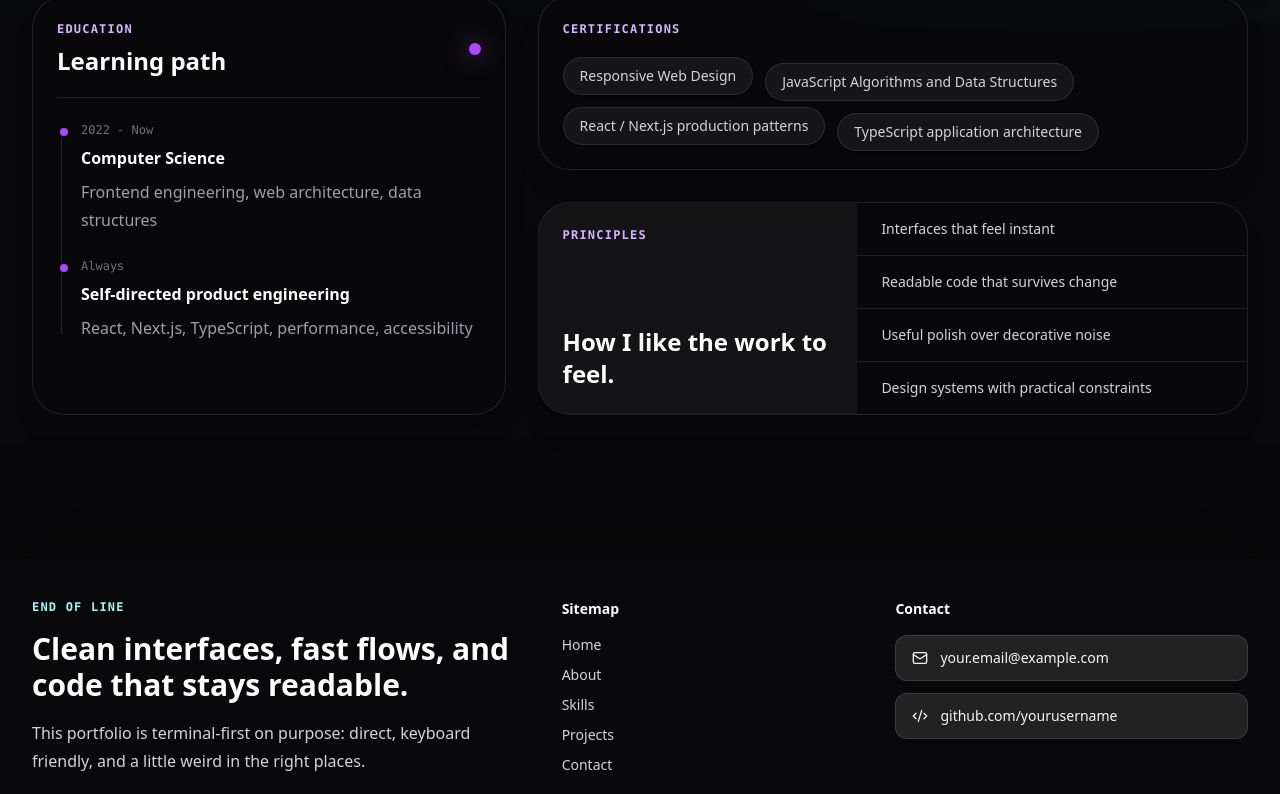
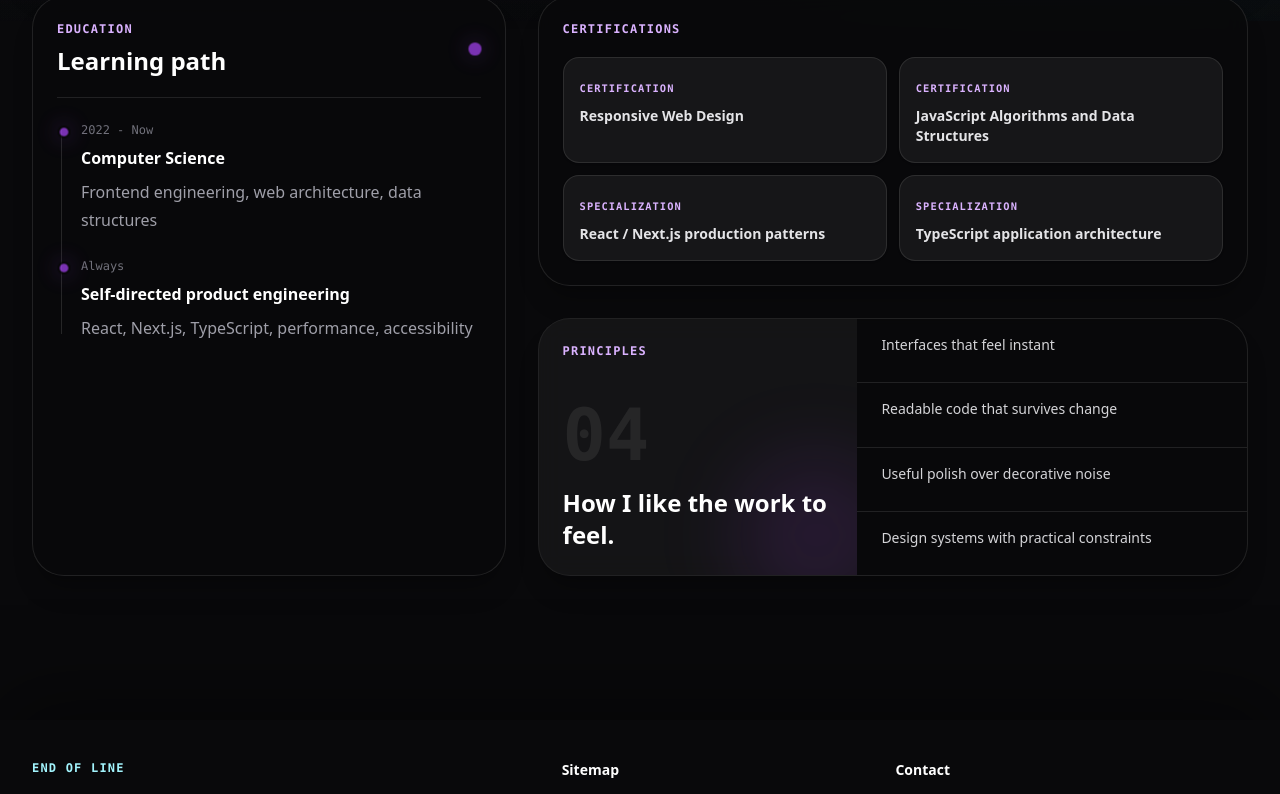
Before and after one commit to alireza-hq/portfolio, a Next.js app: page /about in a window 1280 px wide. Shown: the part 779-1573 px from the top of the page. Built offline with nearby package versions, Linux system fonts and the light colour scheme.

Commit message:
feat: polish contact and about sections

```diff
--- a/package.json
+++ b/package.json
@@ -15,6 +15,7 @@
     "next-themes": "^0.4.6",
     "react": "19.2.4",
     "react-dom": "19.2.4",
+    "react-icons": "^5.6.0",
     "tailwind-merge": "^3.6.0"
   },
   "devDependencies": {
--- a/src/components/layout/Footer.tsx
+++ b/src/components/layout/Footer.tsx
@@ -1,5 +1,7 @@
 import Link from 'next/link'
-import { ArrowUpRight, Code2, Mail } from 'lucide-react'
+import { ArrowUpRight } from 'lucide-react'
+import { FaGithub, FaLinkedinIn } from 'react-icons/fa6'
+import { MdOutlineMail } from 'react-icons/md'
 
 const sitemap = [
   { href: '/', label: 'Home' },
@@ -11,14 +13,19 @@ const sitemap = [
 
 const contactLinks = [
   {
+    href: 'https://github.com/yourusername',
+    label: 'github.com/yourusername',
+    icon: FaGithub,
+  },
+  {
+    href: 'https://linkedin.com/in/yourusername',
+    label: 'linkedin.com/in/yourusername',
+    icon: FaLinkedinIn,
+  },
+  {
     href: 'mailto:your.email@example.com',
     label: 'your.email@example.com',
-    icon: Mail,
-  },
-  {
-    href: 'https://github.com/yourusername',
-    label: 'github.com/yourusername',
-    icon: Code2,
+    icon: MdOutlineMail,
   },
 ]
 
--- a/src/features/about/components/AboutPage.tsx
+++ b/src/features/about/components/AboutPage.tsx
@@ -12,10 +12,22 @@ const education = [
 ]
 
 const certifications = [
-  'Responsive Web Design',
-  'JavaScript Algorithms and Data Structures',
-  'React / Next.js production patterns',
-  'TypeScript application architecture',
+  {
+    title: 'Responsive Web Design',
+    issuer: 'Certification',
+  },
+  {
+    title: 'JavaScript Algorithms and Data Structures',
+    issuer: 'Certification',
+  },
+  {
+    title: 'React / Next.js production patterns',
+    issuer: 'Specialization',
+  },
+  {
+    title: 'TypeScript application architecture',
+    issuer: 'Specialization',
+  },
 ]
 
 const values = [
@@ -87,13 +99,13 @@ export function AboutPage() {
                   Learning path
                 </h2>
               </div>
-              <span className='h-3 w-3 rounded-full bg-purple-500 shadow-[0_0_24px_rgb(168_85_247/0.75)]' />
+              <span className='education-orb h-3 w-3 rounded-full bg-purple-500 shadow-[0_0_24px_rgb(168_85_247/0.75)]' />
             </div>
 
             <div className='relative mt-6 grid gap-6 pl-6 before:absolute before:top-2 before:bottom-2 before:left-1 before:w-px before:bg-slate-900/10 dark:before:bg-white/12'>
               {education.map((item) => (
                 <article key={item.title} className='relative'>
-                  <span className='absolute top-1 -left-[1.42rem] h-3 w-3 rounded-full border-2 border-white bg-purple-500 dark:border-zinc-950' />
+                  <span className='education-orb absolute top-1 -left-[1.42rem] h-3 w-3 rounded-full border-2 border-white bg-purple-500 dark:border-zinc-950' />
                   <p className='font-mono text-xs text-slate-500 dark:text-zinc-500'>
                     {item.period}
                   </p>
@@ -113,27 +125,38 @@ export function AboutPage() {
               <p className='font-mono text-xs font-semibold tracking-widest text-purple-600 uppercase dark:text-purple-300'>
                 certifications
               </p>
-              <div className='mt-5 flex flex-wrap gap-3'>
-                {certifications.map((item, index) => (
-                  <span
-                    key={item}
-                    className='rounded-full border border-slate-900/10 bg-slate-50 px-4 py-2 text-sm font-medium text-slate-700 shadow-sm shadow-slate-900/5 dark:border-white/10 dark:bg-white/6 dark:text-zinc-300'
-                    style={{ transform: `translateY(${index % 2 ? 6 : 0}px)` }}
+              <div className='mt-5 grid gap-3 sm:grid-cols-2'>
+                {certifications.map((item) => (
+                  <a
+                    key={item.title}
+                    href='#'
+                    className='group rounded-2xl border border-slate-900/10 bg-slate-50/90 p-4 shadow-sm shadow-slate-900/5 transition hover:-translate-y-0.5 hover:border-purple-400/40 hover:bg-white dark:border-white/10 dark:bg-white/6 dark:hover:bg-white/10'
                   >
-                    {item}
-                  </span>
+                    <span className='font-mono text-[0.65rem] font-semibold tracking-widest text-purple-600 uppercase dark:text-purple-300'>
+                      {item.issuer}
+                    </span>
+                    <span className='mt-2 block text-sm font-semibold text-slate-800 group-hover:text-purple-700 dark:text-zinc-200 dark:group-hover:text-purple-200'>
+                      {item.title}
+                    </span>
+                  </a>
                 ))}
               </div>
             </div>
 
             <div className='grid overflow-hidden rounded-[2rem] border border-slate-900/10 bg-white/80 shadow-xl shadow-slate-900/5 backdrop-blur-md sm:grid-cols-[0.9fr_1.1fr] dark:border-white/10 dark:bg-zinc-950/80 dark:shadow-black/20'>
-              <div className='flex flex-col justify-between bg-slate-100/80 p-6 dark:bg-white/5'>
+              <div className='relative flex min-h-64 flex-col justify-between overflow-hidden bg-slate-100/80 p-6 dark:bg-white/5'>
+                <div className='absolute -right-10 -bottom-10 h-40 w-40 rounded-full bg-purple-500/12 blur-2xl' />
                 <p className='font-mono text-xs font-semibold tracking-widest text-purple-600 uppercase dark:text-purple-300'>
                   principles
                 </p>
-                <h2 className='mt-12 text-2xl font-semibold text-slate-950 dark:text-white'>
-                  How I like the work to feel.
-                </h2>
+                <div className='relative'>
+                  <p className='font-mono text-7xl leading-none font-semibold text-slate-950/5 dark:text-white/8'>
+                    04
+                  </p>
+                  <h2 className='mt-4 text-2xl font-semibold text-slate-950 dark:text-white'>
+                    How I like the work to feel.
+                  </h2>
+                </div>
               </div>
 
               <div className='grid divide-y divide-slate-900/10 dark:divide-white/10'>
--- a/src/features/contact/components/ContactPage.tsx
+++ b/src/features/contact/components/ContactPage.tsx
@@ -1,38 +1,138 @@
 import Link from 'next/link'
-import { Code2, Mail } from 'lucide-react'
+import { ArrowUpRight, Send } from 'lucide-react'
+import { FaGithub, FaLinkedinIn } from 'react-icons/fa6'
+import { MdOutlineMail } from 'react-icons/md'
+
+const socials = [
+  {
+    label: 'GitHub',
+    href: 'https://github.com/yourusername',
+    value: 'github.com/yourusername',
+    icon: FaGithub,
+  },
+  {
+    label: 'LinkedIn',
+    href: 'https://linkedin.com/in/yourusername',
+    value: 'linkedin.com/in/yourusername',
+    icon: FaLinkedinIn,
+  },
+  {
+    label: 'Email',
+    href: 'mailto:your.email@example.com',
+    value: 'your.email@example.com',
+    icon: MdOutlineMail,
+  },
+]
 
 export function ContactPage() {
   return (
     <main className='relative z-10 min-h-screen px-4 pt-32 pb-20 sm:px-6 lg:px-8'>
-      <section className='mx-auto flex min-h-[calc(100vh-12rem)] w-full max-w-5xl flex-col justify-center'>
-        <p className='font-mono text-sm font-semibold text-violet-600 dark:text-violet-300'>
+      <section className='mx-auto grid w-full max-w-7xl gap-8 lg:grid-cols-[0.82fr_1.18fr]'>
+        <div className='flex flex-col justify-between rounded-[2rem] border border-slate-900/10 bg-slate-950 p-6 text-white shadow-2xl shadow-slate-950/15 sm:p-8 lg:p-10 dark:border-white/10 dark:bg-zinc-950 dark:shadow-black/30'>
+          <div>
+            <p className='font-mono text-sm font-semibold text-purple-300'>
               contact
             </p>
-        <h1 className='mt-4 max-w-4xl text-5xl leading-tight font-semibold tracking-normal text-slate-950 dark:text-white'>
+            <h1 className='mt-5 text-5xl leading-tight font-semibold tracking-normal sm:text-6xl'>
               Got a clean build in mind?
             </h1>
-        <p className='mt-6 max-w-2xl text-lg leading-8 text-slate-600 dark:text-zinc-400'>
-          Send the idea, the rough scope, or the messy version. I can help turn
-          it into something fast, usable, and polished.
+            <p className='mt-6 max-w-xl text-lg leading-8 text-zinc-300'>
+              Send the idea, the rough scope, or the messy version. I can help
+              turn it into something fast, usable, and polished.
             </p>
+          </div>
 
-        <div className='mt-10 flex flex-wrap gap-3'>
+          <div className='mt-10 grid gap-3'>
+            {socials.map((social) => {
+              const Icon = social.icon
+
+              return (
                 <Link
-            href='mailto:your.email@example.com'
-            className='inline-flex items-center gap-2 rounded-full bg-slate-950 px-5 py-3 text-sm font-semibold text-white shadow-lg shadow-slate-950/10 transition hover:-translate-y-0.5 hover:bg-violet-700 focus-visible:ring-2 focus-visible:ring-violet-400/70 focus-visible:outline-none dark:bg-white dark:text-zinc-950 dark:hover:bg-violet-200'
+                  key={social.label}
+                  href={social.href}
+                  target={social.href.startsWith('http') ? '_blank' : undefined}
+                  className='group flex items-center justify-between gap-4 rounded-2xl border border-white/10 bg-white/6 px-4 py-3 text-left transition hover:border-purple-300/40 hover:bg-purple-300/10'
                 >
-            <Mail className='h-4 w-4' />
-            Email me
+                  <span className='flex min-w-0 items-center gap-3'>
+                    <span className='grid h-10 w-10 shrink-0 place-items-center rounded-xl bg-white/10 text-purple-200'>
+                      <Icon className='h-4.5 w-4.5' />
+                    </span>
+                    <span className='min-w-0'>
+                      <span className='block text-sm font-semibold text-white'>
+                        {social.label}
+                      </span>
+                      <span className='block truncate text-sm text-zinc-400'>
+                        {social.value}
+                      </span>
+                    </span>
+                  </span>
+                  <ArrowUpRight className='h-4 w-4 shrink-0 text-zinc-500 transition group-hover:text-purple-200' />
                 </Link>
-          <Link
-            href='https://github.com/yourusername'
-            target='_blank'
-            className='inline-flex items-center gap-2 rounded-full border border-slate-900/10 bg-white/55 px-5 py-3 text-sm font-semibold text-slate-800 shadow-sm shadow-slate-900/5 backdrop-blur-xl transition hover:-translate-y-0.5 hover:border-violet-400/40 hover:text-violet-700 focus-visible:ring-2 focus-visible:ring-violet-400/70 focus-visible:outline-none dark:border-white/10 dark:bg-white/5 dark:text-zinc-100 dark:hover:text-violet-200'
+              )
+            })}
+          </div>
+        </div>
+
+        <form className='rounded-[2rem] border border-slate-900/10 bg-white/85 p-6 shadow-2xl shadow-slate-900/8 backdrop-blur-md sm:p-8 lg:p-10 dark:border-white/10 dark:bg-zinc-950/85 dark:shadow-black/25'>
+          <div className='grid gap-5 sm:grid-cols-2'>
+            <label className='grid gap-2'>
+              <span className='text-sm font-semibold text-slate-700 dark:text-zinc-300'>
+                Name
+              </span>
+              <input
+                className='h-12 rounded-2xl border border-slate-900/10 bg-slate-50 px-4 text-slate-950 outline-none transition placeholder:text-slate-400 focus:border-purple-400 focus:ring-4 focus:ring-purple-400/12 dark:border-white/10 dark:bg-white/6 dark:text-white dark:placeholder:text-zinc-600'
+                placeholder='Your name'
+                type='text'
+              />
+            </label>
+
+            <label className='grid gap-2'>
+              <span className='text-sm font-semibold text-slate-700 dark:text-zinc-300'>
+                Email
+              </span>
+              <input
+                className='h-12 rounded-2xl border border-slate-900/10 bg-slate-50 px-4 text-slate-950 outline-none transition placeholder:text-slate-400 focus:border-purple-400 focus:ring-4 focus:ring-purple-400/12 dark:border-white/10 dark:bg-white/6 dark:text-white dark:placeholder:text-zinc-600'
+                placeholder='you@example.com'
+                type='email'
+              />
+            </label>
+          </div>
+
+          <label className='mt-5 grid gap-2'>
+            <span className='text-sm font-semibold text-slate-700 dark:text-zinc-300'>
+              Project type
+            </span>
+            <input
+              className='h-12 rounded-2xl border border-slate-900/10 bg-slate-50 px-4 text-slate-950 outline-none transition placeholder:text-slate-400 focus:border-purple-400 focus:ring-4 focus:ring-purple-400/12 dark:border-white/10 dark:bg-white/6 dark:text-white dark:placeholder:text-zinc-600'
+              placeholder='Portfolio, dashboard, SaaS UI...'
+              type='text'
+            />
+          </label>
+
+          <label className='mt-5 grid gap-2'>
+            <span className='text-sm font-semibold text-slate-700 dark:text-zinc-300'>
+              Message
+            </span>
+            <textarea
+              className='min-h-44 resize-y rounded-2xl border border-slate-900/10 bg-slate-50 px-4 py-3 text-slate-950 outline-none transition placeholder:text-slate-400 focus:border-purple-400 focus:ring-4 focus:ring-purple-400/12 dark:border-white/10 dark:bg-white/6 dark:text-white dark:placeholder:text-zinc-600'
+              placeholder='Tell me what you want to build...'
+            />
+          </label>
+
+          <div className='mt-6 flex flex-col gap-3 sm:flex-row sm:items-center sm:justify-between'>
+            <p className='max-w-md text-sm leading-6 text-slate-500 dark:text-zinc-500'>
+              The form is ready for your backend or form provider later. For now,
+              your direct socials are listed first.
+            </p>
+            <button
+              type='button'
+              className='inline-flex items-center justify-center gap-2 rounded-full bg-slate-950 px-5 py-3 text-sm font-semibold text-white transition hover:bg-purple-700 focus-visible:ring-2 focus-visible:ring-purple-400/70 focus-visible:outline-none dark:bg-white dark:text-zinc-950 dark:hover:bg-purple-200'
             >
-            <Code2 className='h-4 w-4' />
-            GitHub
-          </Link>
+              <Send className='h-4 w-4' />
+              Send message
+            </button>
           </div>
+        </form>
       </section>
     </main>
   )
--- a/src/styles/globals.css
+++ b/src/styles/globals.css
@@ -321,8 +321,27 @@ html.dark {
   }
 }
 
+@keyframes education-orb {
+  0%,
+  100% {
+    opacity: 0.58;
+    transform: scale(1);
+    box-shadow: 0 0 18px rgb(168 85 247 / 0.45);
+  }
+
+  50% {
+    opacity: 1;
+    transform: scale(1.35);
+    box-shadow: 0 0 30px rgb(168 85 247 / 0.8);
+  }
+}
+
 .portfolio-background {
   color-scheme: light;
+}
+
+.education-orb {
+  animation: education-orb 1.8s ease-in-out infinite;
 }
 
 .dark .portfolio-background {
```
Also changed, not shown: src/features/terminal/components/TerminalInput.tsx (+6 -1 lines), src/features/terminal/components/commandRegistry.tsx (+9 -9 lines), 1 other file (tests, documents, lock files or other folders). Lines whose indentation alone changed are shown as unchanged.
